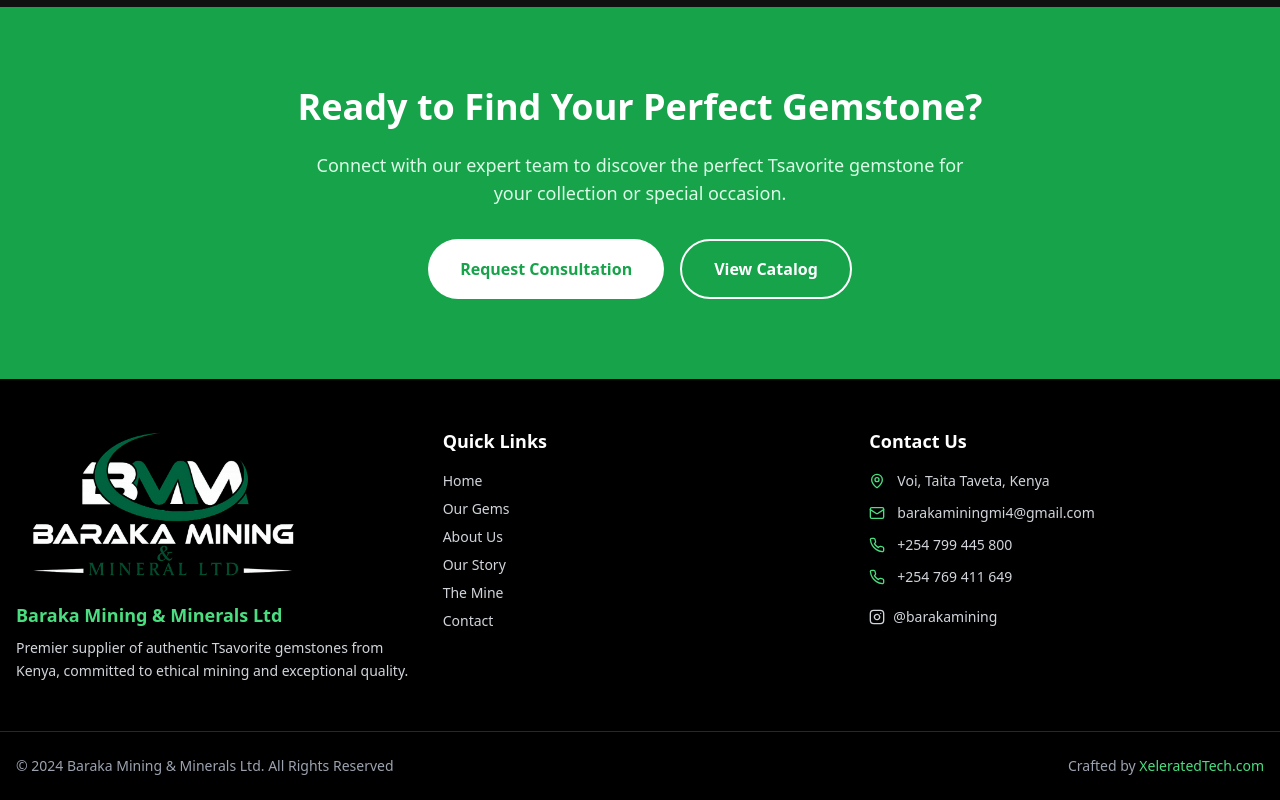
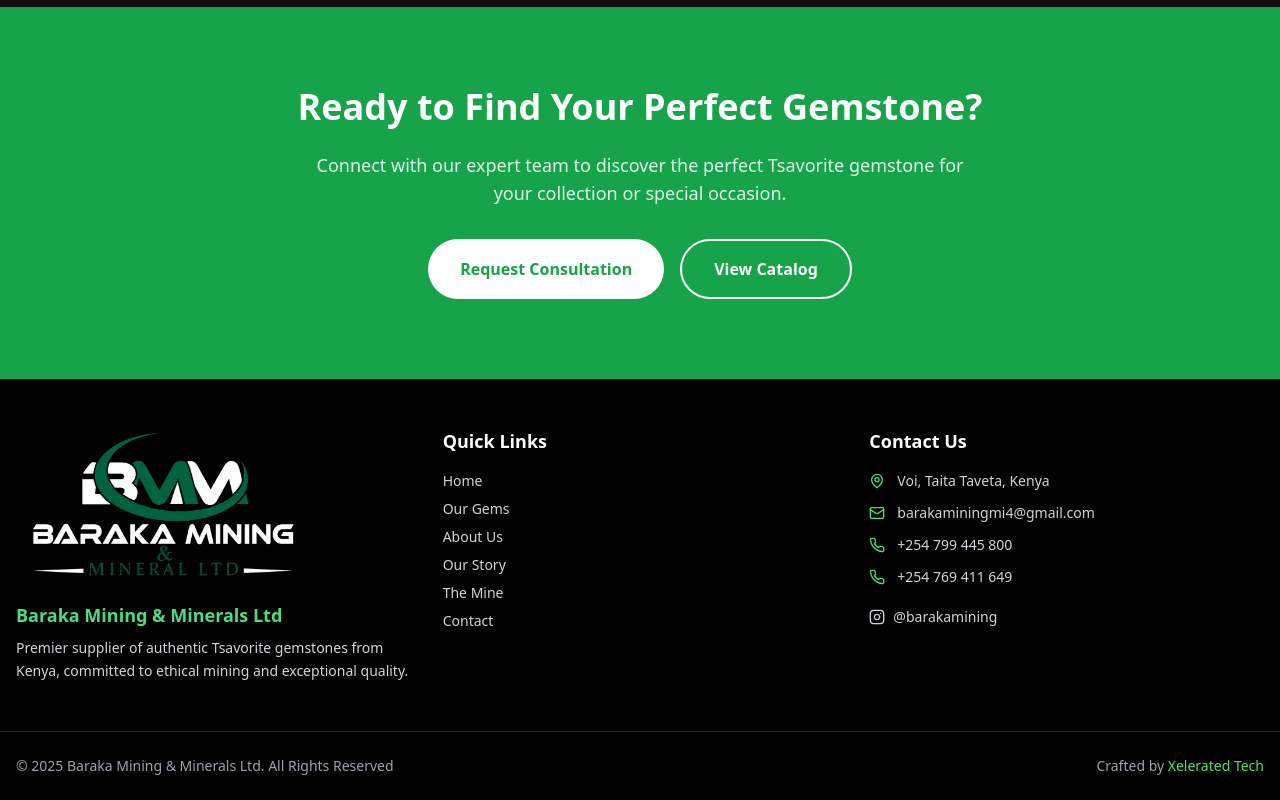
Before and after one commit to morde2002/baraka-mining, a Next.js app: page / in a window 1280 px wide. Shown: the part 2739-3539 px from the top of the page. Built offline with nearby package versions, Linux system fonts and the light colour scheme; grey boxes are pictures that could not be loaded; a web font is replaced by a local one.

Commit message:
final updates

```diff
--- a/components/layout/footer.tsx
+++ b/components/layout/footer.tsx
@@ -104,7 +104,7 @@ export default function Footer() {
         <div className="container mx-auto px-4 py-6">
           <div className="flex flex-col md:flex-row items-center justify-between space-y-4 md:space-y-0">
             <p className="text-gray-400 text-sm text-center md:text-left">
-              © 2024 Baraka Mining & Minerals Ltd. All Rights Reserved
+              © 2025 Baraka Mining & Minerals Ltd. All Rights Reserved
             </p>
             <p className="text-gray-400 text-sm">
               Crafted by <a
@@ -113,7 +113,7 @@ export default function Footer() {
                 rel="noopener noreferrer"
                 className="text-green-400 hover:text-green-300 transition-colors"
               >
-                XeleratedTech.com
+                Xelerated Tech
               </a>
             </p>
           </div>
```
Also changed, not shown: 1 other file (tests, documents, lock files or other folders).
